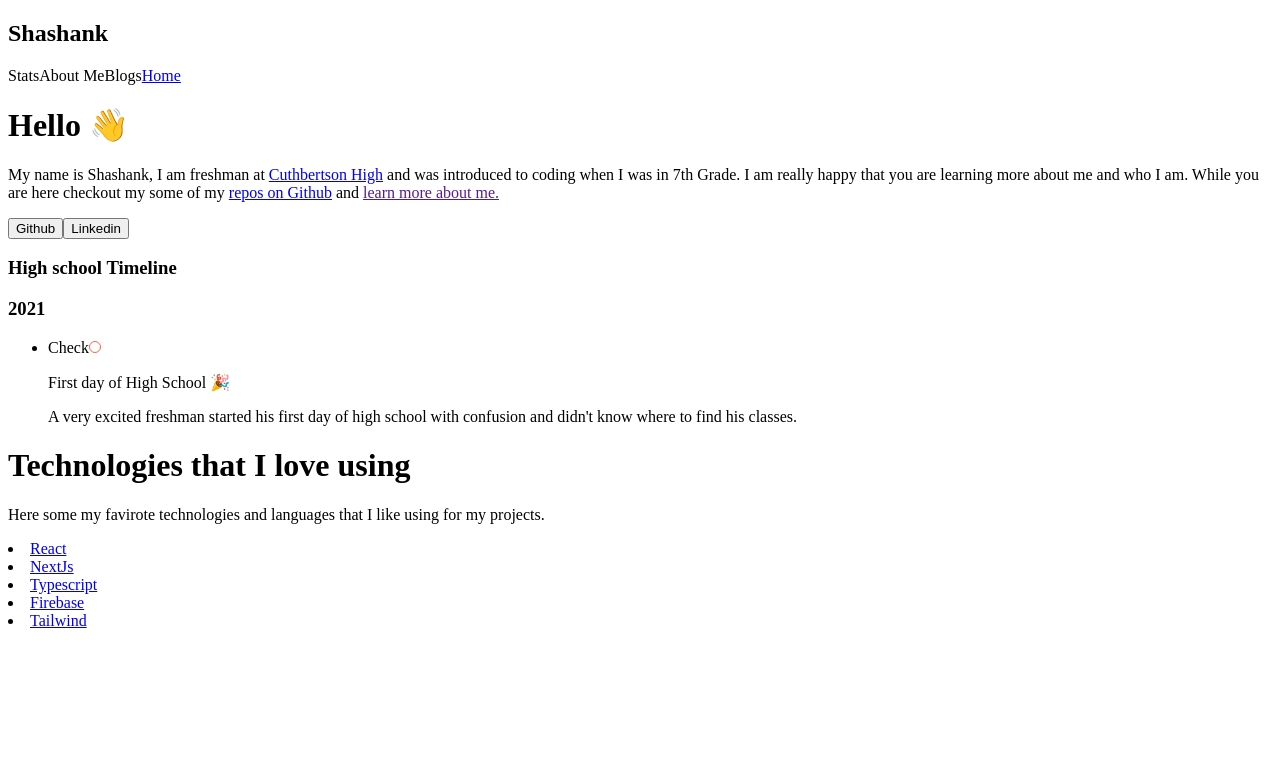
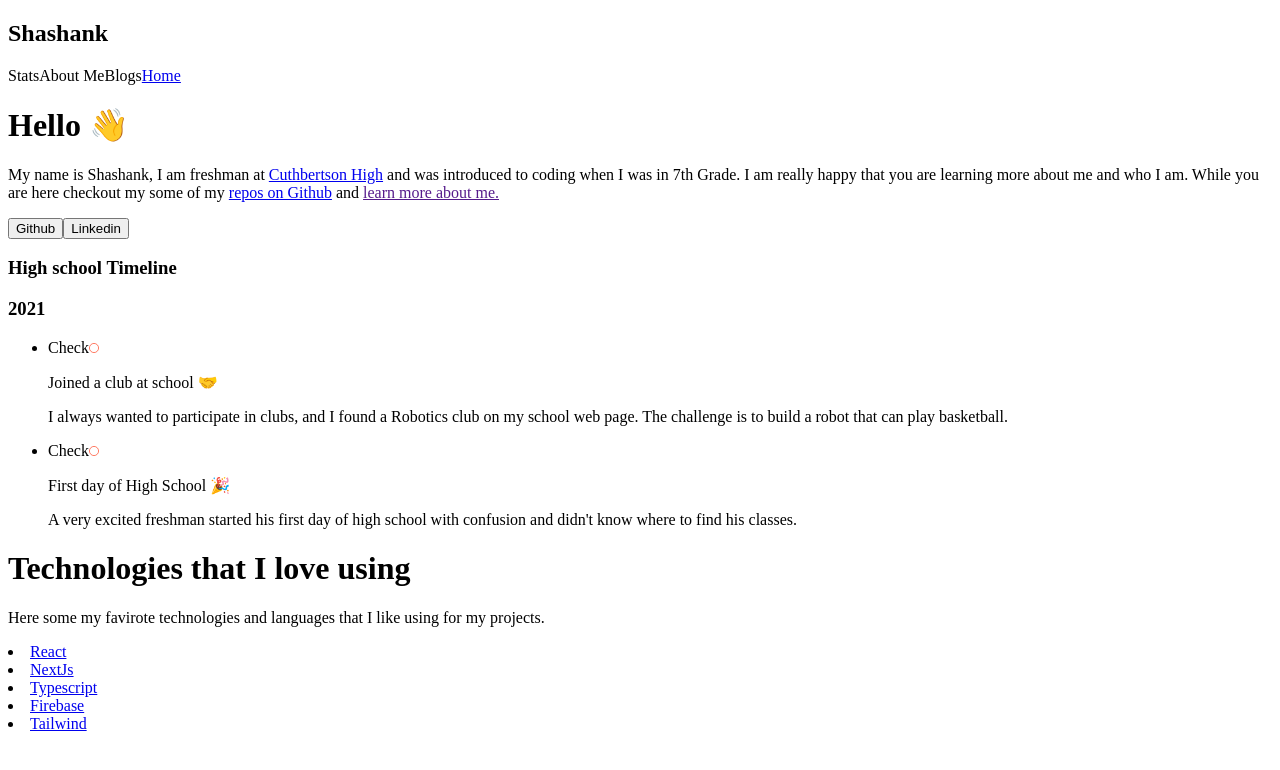
Before and after one commit to listentothefrog/shashankellareddy, a Next.js app: page / in a window 1280 px wide. Shown: the top 770 px of the page. Built offline with nearby package versions, Linux system fonts and the light colour scheme.

Commit message:
added an event to timeline

```diff
--- a/components/Timeline.tsx
+++ b/components/Timeline.tsx
@@ -6,7 +6,7 @@
 
 const Year = ({ children }: any) => {
   return (
-    <h3 className="text-lg md:text-xl font-bold mb-4 tracking-tight text-gray-900 dark:text-gray-100">
+    <h3 className="text-lg md:text-xl font-bold mb-4 tracking-tight text-gray-700">
       {children}
     </h3>
   );
@@ -18,8 +18,8 @@ const TimelineTitle = (props: any) => {
       <div className="flex items-center mb-2 text-green-700 dark:text-green-300">
         <span className="sr-only">Check</span>
         <svg
-          width="12"
-          height="12"
+          width="10"
+          height="10"
           viewBox="0 0 12 12"
           fill="none"
           xmlns="http://www.w3.org/2000/svg"
@@ -27,11 +27,9 @@ const TimelineTitle = (props: any) => {
           <circle cx="6" cy="6" r="5.5" stroke="#ff6347" />
         </svg>
 
-        <p className="font-medium text-gray-900 dark:text-gray-100 ml-3">
-          {props.title}
-        </p>
+        <p className="font-medium text-gray-800 ml-3">{props.title}</p>
       </div>
-      <p className="text-gray-700 dark:text-gray-400 ml-6">{props.children}</p>
+      <p className="text-gray-700 ml-6">{props.children}</p>
     </li>
   );
 };
@@ -44,6 +42,11 @@ const Timeline = () => {
       </h3>
       <Year>2021</Year>
       <ul>
+        <TimelineTitle title="Joined a club at school 🤝">
+          I always wanted to participate in clubs, and I found a Robotics club
+          on my school web page. The challenge is to build a robot that can play
+          basketball.
+        </TimelineTitle>
         <TimelineTitle title="First day of High School 🎉">
           A very excited freshman started his first day of high school with
           confusion and didn't know where to find his classes.
```
